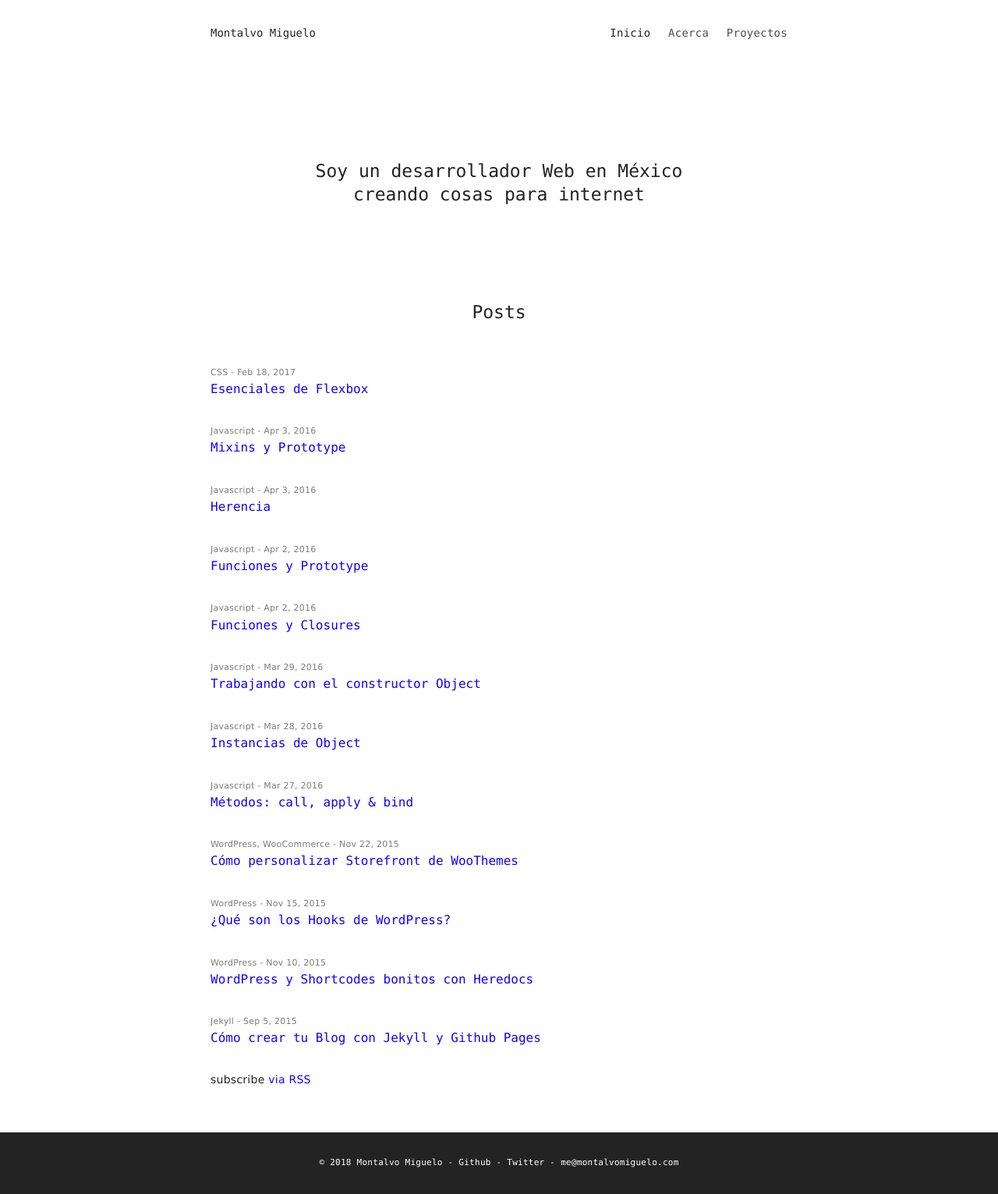
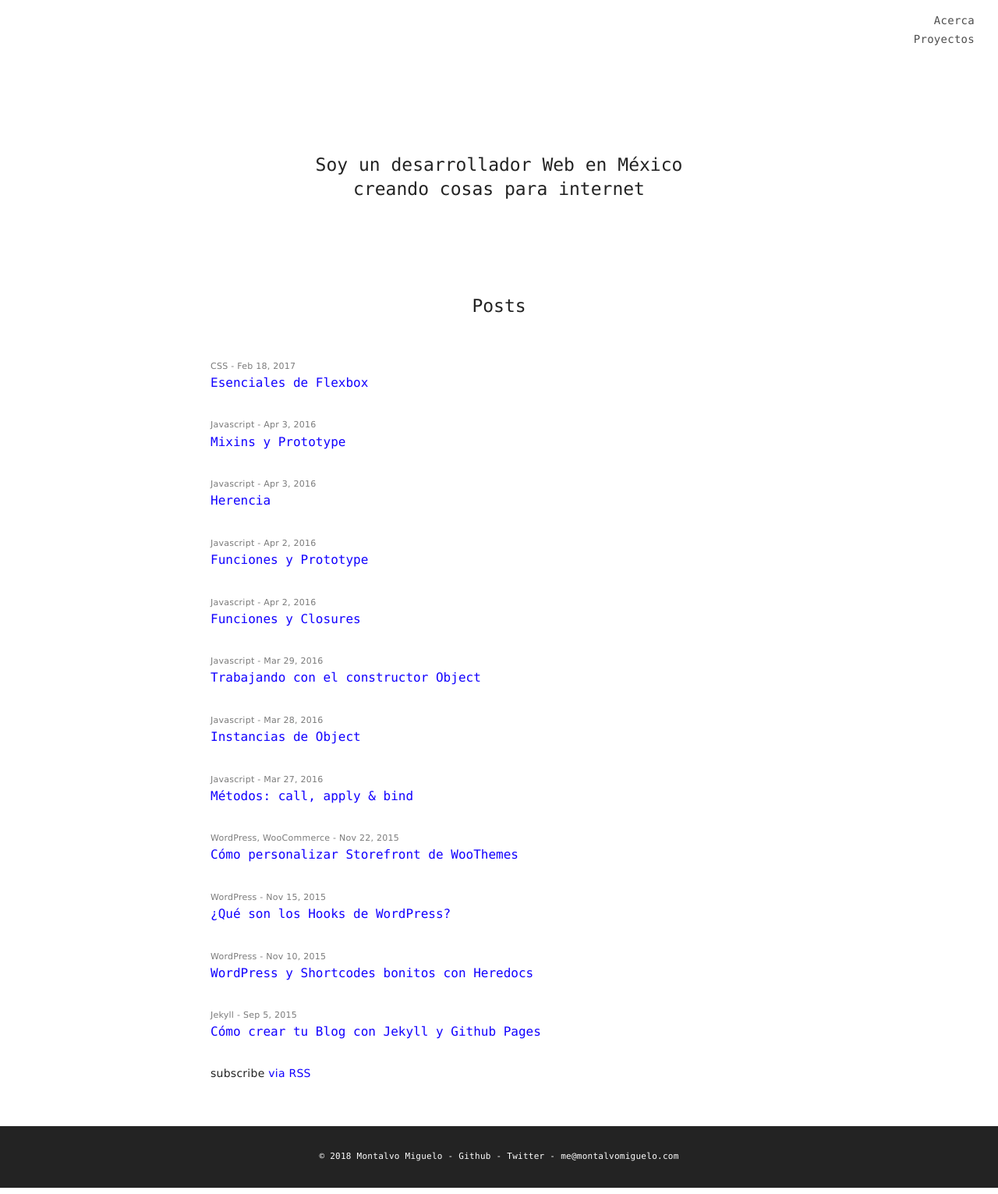
Before and after one commit to montalvomiguelo/montalvomiguelo.github.io, a Jekyll site: the page built from index.html, in a window 1280 px wide. Shown: the whole page at 78% size. Built offline with Jekyll 4.4.1, drawn with Linux system fonts in a browser that asks for light colours.

Commit message:
Header updates

```diff
--- a/_includes/header.html
+++ b/_includes/header.html
@@ -1,19 +1,14 @@
-{% assign site_baseurl = site.baseurl | append: '/' %}
-
 <header class="site-header">
 
   <div class="wrapper">
-    {% if page.title %}
-      <p class="site-title" itemscope itemtype="http://schema.org/Organization"><a href="{{ site.baseurl }}/" itemprop="url">{{ site.title }}</a></p>
-    {% else %}
-      <h1 class="site-title" itemscope itemtype="http://schema.org/Organization"><a href="{{ site.baseurl }}/" itemprop="url">{{ site.title }}</a></h1>
-    {% endif %}
 
-    <nav class="site-nav" itemscope itemtype="http://schema.org/SiteNavigationElement">
-      <a class="site-nav__link{% if page.url ==  site_baseurl %}--current{% endif %}" href="{{ site.baseurl }}/" itemprop="url">Inicio</a>
+    <nav class="site-nav">
+      {% if page.title %}
+        <a class="site-nav__link" href="{{ site.baseurl }}/">Inicio</a>
+      {% endif %}
       {% for my_page in site.pages %}
         {% if my_page.title %}
-          <a class="site-nav__link{% if page.url == my_page.url %}--current{% endif %}" href="{{ my_page.url | prepend: site.baseurl }}" itemprop="url">{{ my_page.title }}</a>
+          <a class="site-nav__link{% if page.url == my_page.url %}--current{% endif %}" href="{{ my_page.url | prepend: site.baseurl }}">{{ my_page.title }}</a>
         {% endif %}
       {% endfor %}
     </nav>
--- a/_sass/_layout.scss
+++ b/_sass/_layout.scss
@@ -3,21 +3,15 @@
  */
 .site-header {
   font-family: $header-font-family-fallback;
-  text-align: center;
-  padding: $spacing-unit 0;
+  padding: 1em 0;
 
   .wf-active & {
     font-family: $header-font-family;
   }
 
   .wrapper {
-    @include media-query($post-small) {
-      @include display-flexbox();
-      @include align-items(baseline);
-      @include justify-content(space-between);
-    }
+    max-width: none;
   }
-
 }
 
 .site-title {
@@ -51,20 +45,21 @@
     color: $text-color;
   }
 
-  padding-left: $phi * .5em;
-  padding-right: $phi * .5em;
-
-  &:last-child {
-    @include media-query($post-small) {
-      padding-right: 0;
-    }
-  }
+  padding-left: 0.5em;
+  padding-right: 0.5em;
 }
 
 .site-nav {
   @include display-flexbox();
-  @include justify-content(center);
+  @include justify-content(flex-end);
   @include flex-wrap(wrap);
+  margin-left: -0.5em;
+  margin-right: -0.5em;
+
+  @include media-query($post-medium) {
+    @include flex-direction(column);
+    @include align-items(flex-end);
+  }
 
   @include element(link) {
     @extend %site-nav__link;
```
